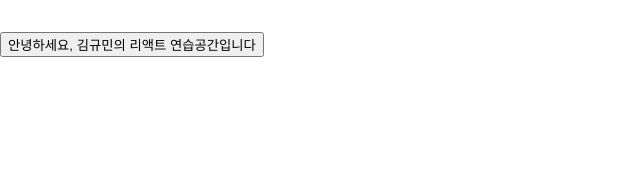
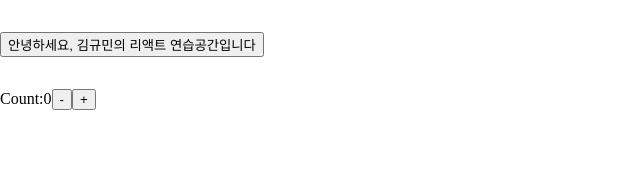
Before and after one commit to Gyuminn/practice-react, a React (Create React App) app: page /reducerPractice in a window 1280 px wide. Shown: the top 179 px of the page, without its empty margins (0-640 px from the left). Built offline with nearby package versions, Linux system fonts and the light colour scheme.

Commit message:
feat: useReducer 연습

```diff
--- a/src/pages/Main.jsx
+++ b/src/pages/Main.jsx
@@ -17,6 +17,9 @@ const Main = () => {
       <StyledLink to="/contextPractice">
         <button>context-Practice</button>
       </StyledLink>
+      <StyledLink to="/reducerPractice">
+        <button>reducer-Practice</button>
+      </StyledLink>
     </StyledRoot>
   );
 };
@@ -26,9 +29,12 @@ export default Main;
 const StyledRoot = styled.div`
   display: flex;
   flex-direction: column;
+  justify-content: center;
+  /* align-items: center; */
 `;
 
 const StyledLink = styled(Link)`
   text-decoration: none;
   margin-bottom: 1rem;
+  width: 5rem;
 `;
--- /dev/null
+++ b/src/pages/ReducerPractice.jsx
@@ -0,0 +1,27 @@
+import React, { useReducer } from "react";
+
+const initialState = { count: 0 };
+
+const reducer = (state, action) => {
+  switch (action.type) {
+    case "increment":
+      return { count: state.count + 1 };
+    case "decrement":
+      return { count: state.count - 1 };
+    default:
+      throw new Error();
+  }
+};
+const ReducerPractice = () => {
+  const [state, dispatch] = useReducer(reducer, initialState);
+
+  return (
+    <div>
+      Count:{state.count}
+      <button onClick={() => dispatch({ type: "decrement" })}>-</button>
+      <button onClick={() => dispatch({ type: "increment" })}>+</button>
+    </div>
+  );
+};
+
+export default ReducerPractice;
--- a/src/router.jsx
+++ b/src/router.jsx
@@ -8,6 +8,7 @@ import Header from "./components/common/Header";
 import GrandParent from "./components/contextPractices/GrandParent";
 import Parent from "./components/contextPractices/Parent";
 import Children from "./components/contextPractices/Children";
+import ReducerPractice from "./pages/ReducerPractice";
 
 const Router = () => {
   return (
@@ -22,6 +23,7 @@ const Router = () => {
         <Route path="/contextPractice/GrandParent" element={<GrandParent />} />
         <Route path="/contextPractice/Parent" element={<Parent />} />
         <Route path="/contextPractice/Children" element={<Children />} />
+        <Route path="/reducerPractice" element={<ReducerPractice />} />
       </Routes>
     </BrowserRouter>
   );
```
